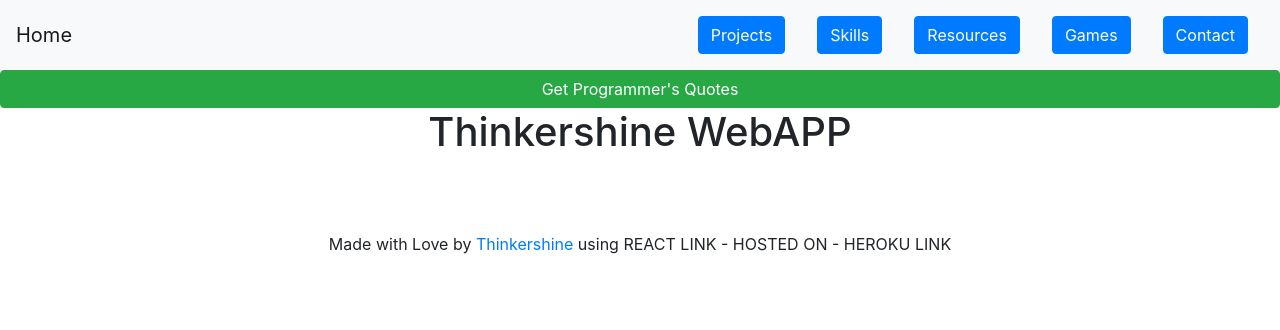
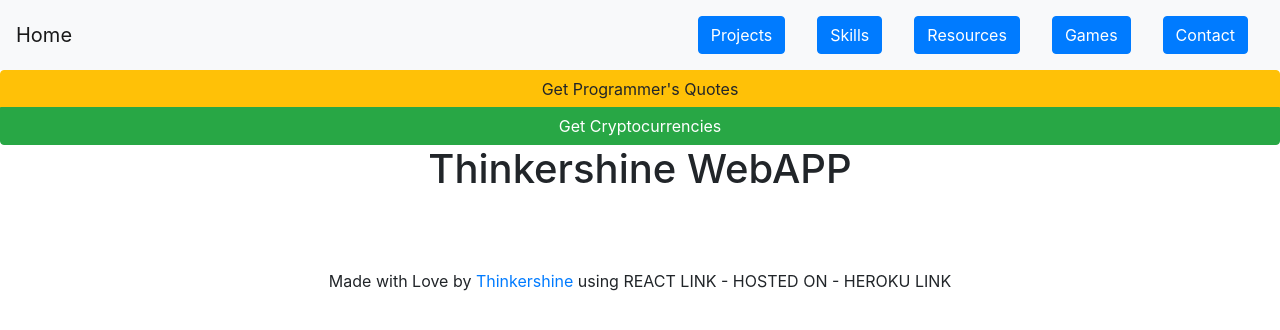
Before and after one commit to Thinkershine/Thinkershine-WebAPP, a React (Create React App) app: page / in a window 1280 px wide. Shown: the top 330 px of the page. Built offline with nearby package versions, Linux system fonts and the light colour scheme; no server answers.

Commit message:
Open Close Cryptocurrencies Widget

```diff
--- a/src/App.js
+++ b/src/App.js
@@ -42,11 +42,14 @@ class App extends Component {
     this.state = {
       width: 0,
       height: 0,
-      displayQuotesOn: false
+      displayQuotesOn: false,
+      displayCoinsOn: false
     };
     this.state.updateWindowDimensions = this.updateWindowDimensions.bind(this);
     this.state.displayQuotes = this.displayQuotes.bind(this);
     this.state.closeQuotes = this.closeQuotes.bind(this);
+    this.state.displayCoins = this.displayCoins.bind(this);
+    this.state.closeCoins = this.closeCoins.bind(this);
   }
 
   componentDidMount() {
@@ -73,6 +76,16 @@ class App extends Component {
     this.setState({ displayQuotesOn: false });
   }
 
+  displayCoins() {
+    console.log("Show Coins");
+    this.setState({ displayCoinsOn: !this.state.displayCoinsOn });
+  }
+
+  closeCoins() {
+    console.log("CLOSE");
+    this.setState({ displayCoinsOn: false });
+  }
+
   render() {
     return (
       <div className="App">
@@ -84,10 +97,17 @@ class App extends Component {
           <div className="btn-group-vertical col" role="group">
             <button
               onClick={this.state.displayQuotes}
+              className="btn btn-warning"
+              type="button"
+            >
+              Get Programmer's Quotes
+            </button>
+            <button
+              onClick={this.state.displayCoins}
               className="btn btn-success"
               type="button"
             >
-              Get Programmer's Quotes
+              Get Cryptocurrencies
             </button>
           </div>
         </div>
@@ -122,7 +142,9 @@ class App extends Component {
             {this.state.displayQuotesOn && (
               <Quotes onClose={this.state.closeQuotes} />
             )}
-            <Coins />
+            {this.state.displayCoinsOn && (
+              <Coins onClose={this.state.closeCoins} />
+            )}
           </div>
         </div>
 
--- a/src/components/coins.jsx
+++ b/src/components/coins.jsx
@@ -202,6 +202,12 @@ class Coins extends Component {
             {this.displayFavouriteCoins(this.state.ohlcData)}
           </ul>
         </div>
+
+        <div style={{ float: "right" }}>
+          <button className="btn btn-danger" onClick={this.props.onClose}>
+            X
+          </button>
+        </div>
       </div>
     );
   }
```
